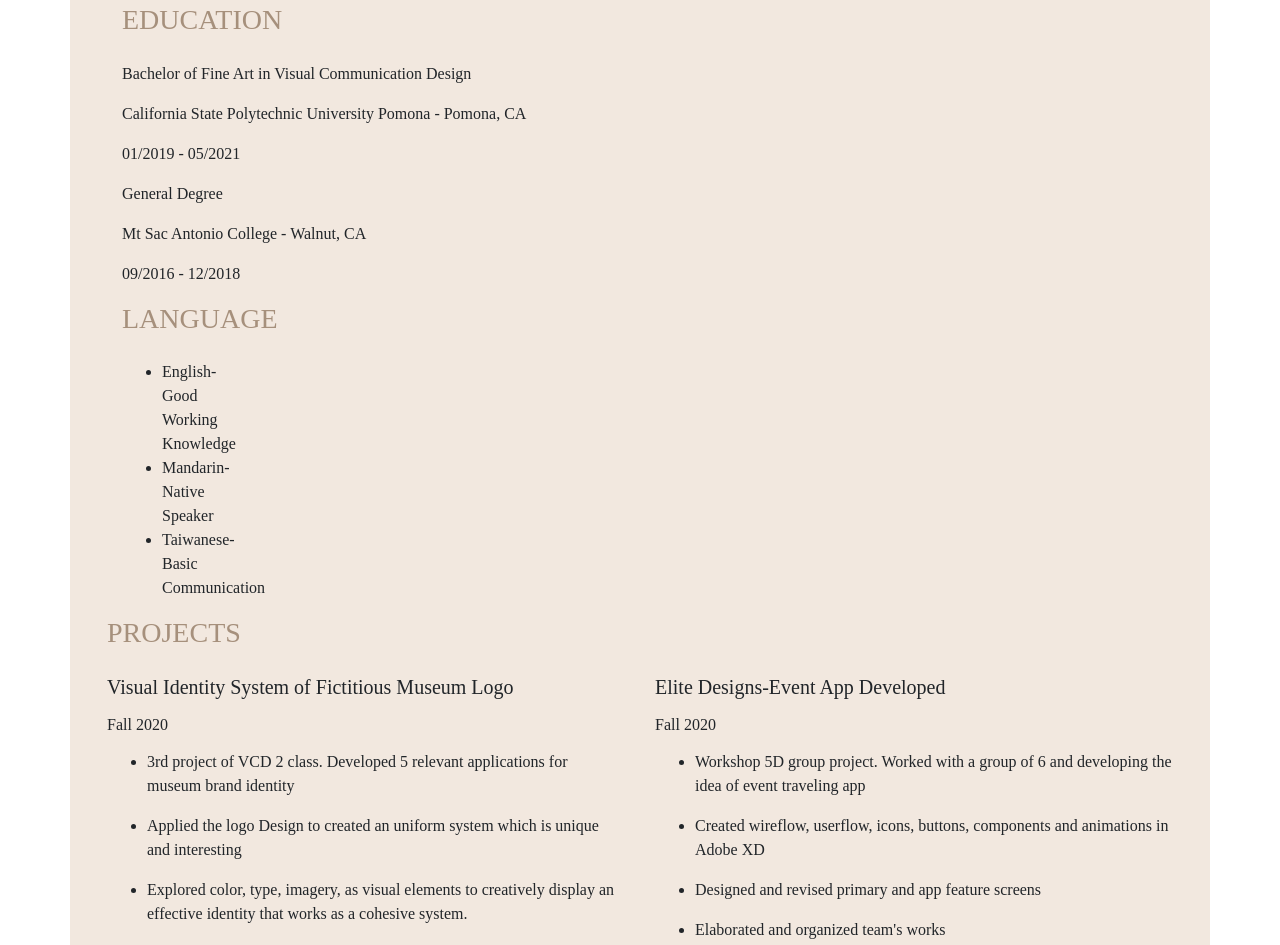
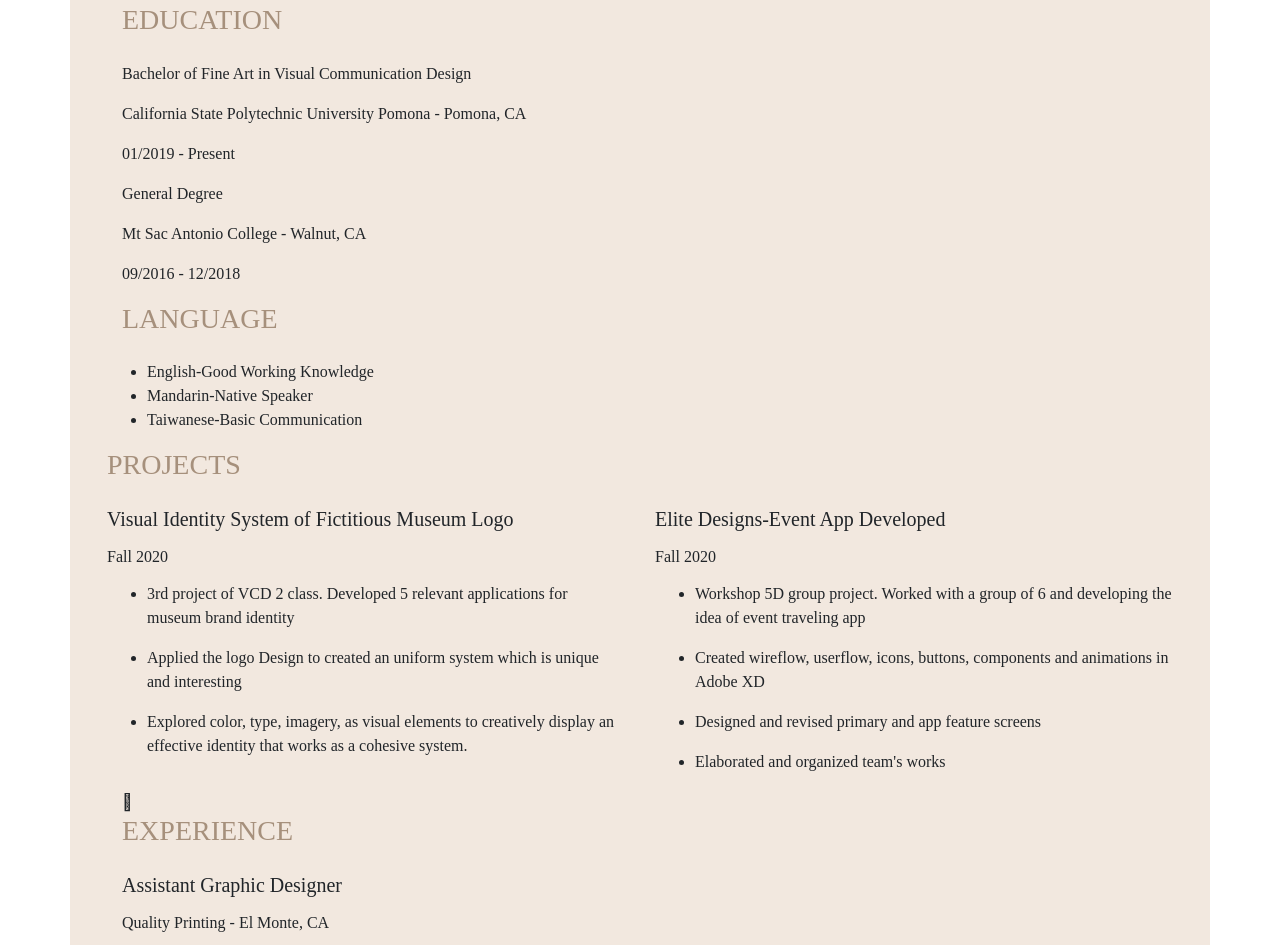
Before and after one commit to irenecccccccccc/irenecccccccccc.github.io, a plain HTML site: page resume.html in a window 1280 px wide. Shown: the part 467-1412 px from the top of the page. Drawn offline with nearby package versions, Linux system fonts and the light colour scheme.

Commit message:
your message here

```diff
--- a/assets/css/resume.css
+++ b/assets/css/resume.css
@@ -153,7 +153,6 @@ element.style {
 .h3, h3 {
     font-size: 1.75rem;
     color: #A6907C;
-
 }
 
 h3 {
--- a/resume.html
+++ b/resume.html
@@ -96,7 +96,7 @@
     <div class="divider"></div>
                 <p style="font-weight: 500; font-family: Montserrat;">Bachelor of Fine Art in Visual Communication Design </p>
                 <p style="font-family: Montserrat;">California State Polytechnic University Pomona - Pomona, CA</p>
-                <p style="font-family: Montserrat;"><span>01/2019 - 05/2021</span>
+                <p style="font-family: Montserrat;"><span>01/2019 - Present</span>
 
                 <p style="font-weight: 500; font-family: Montserrat;">General Degree </p>
                 <p style="font-family: Montserrat;">Mt Sac Antonio College - Walnut, CA</p>
@@ -107,9 +107,9 @@
                 <div class="divider"></div>
                 <div class="row">
                     <ul>
-                        <div class="col-md-4"><li>English-Good Working Knowledge</li></div>
-                        <div class="col-md-4"><li>Mandarin-Native Speaker</li></div>
-                        <div class="col-md-4"><li>Taiwanese-Basic Communication</li></div>
+                        <li>English-Good Working Knowledge</li>
+                        <li>Mandarin-Native Speaker</li>
+                        <li>Taiwanese-Basic Communication</li>
                     </ul>
                 </div>
               </div>
@@ -182,6 +182,7 @@
                 <ul>
                     <li><p style="font-family: Montserrat;">Respectful</p></li>
                     <li><p style="font-family: Montserrat;">Organized</p></li>
+                    <li><p style="font-family: Montserrat;">Responsible</p></li>
                 </ul>
             </div>
         </div>
@@ -214,7 +215,6 @@
                 </div>
                 <div class="col-sm-8">
                     <p>
-                        <i class="fas fa-circle solid" aria-hidden="true"></i>
                         <i class="fas fa-circle solid" aria-hidden="true"></i>
                         <i class="fas fa-circle solid" aria-hidden="true"></i>
                         <i class="fas fa-circle solid" aria-hidden="true"></i>
```
